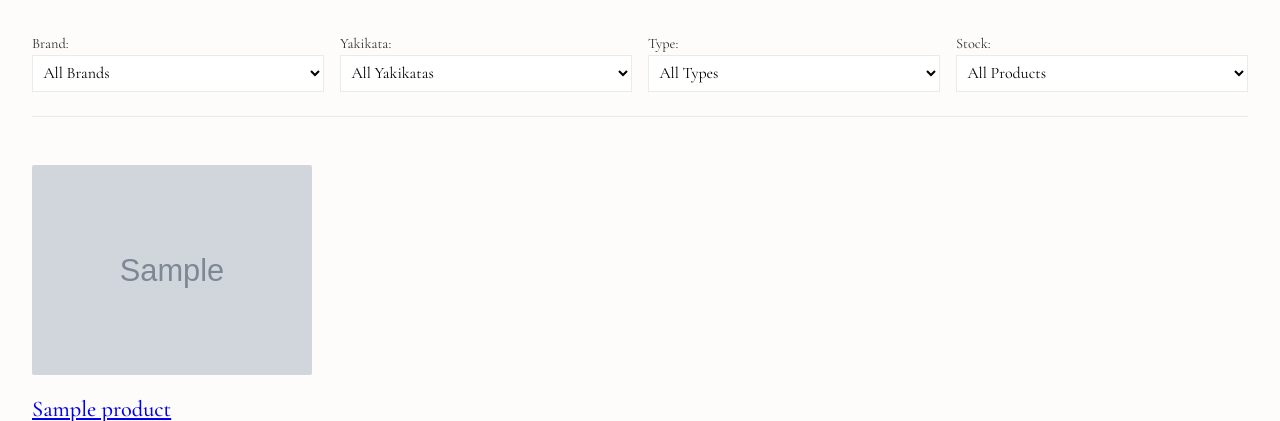
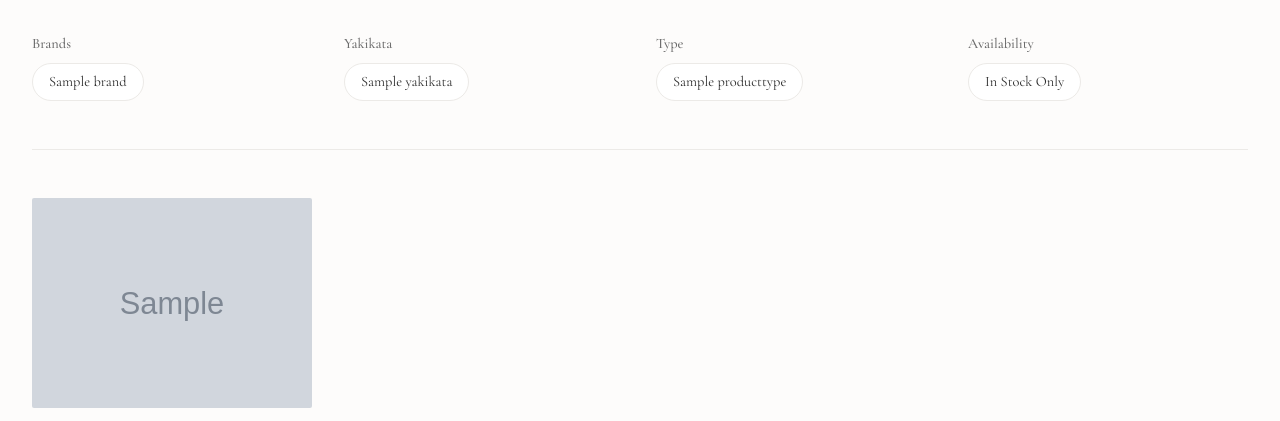
Before and after one commit to attwad/tetote, a Django app: page / in a window 1280 px wide. Shown: the part 69-490 px from the top of the page. Run offline with Django 5.2, Linux system fonts and the light colour scheme; tables that the repository leaves empty hold one stand-in row (values such as "Sample post"); grey boxes marked "Sample" are stand-in pictures.

Commit message:
better filters

```diff
--- a/shop/views.py
+++ b/shop/views.py
@@ -59,17 +59,22 @@ class ProductListView(ListView):
 
     def get_queryset(self):
         queryset = super().get_queryset().filter(public=True)
-        brand_slug = self.request.GET.get("brand")
-        yakikata_slug = self.request.GET.get("yakikata")
-        type_slug = self.request.GET.get("type")
+
+        # Multiple selections
+        brands = self.request.GET.getlist("brand")
+        yakikatas = self.request.GET.getlist("yakikata")
+        types = self.request.GET.getlist("type")
+
+        # Single click toggle
         stock_filter = self.request.GET.get("stock")
 
-        if brand_slug:
-            queryset = queryset.filter(brand__slug=brand_slug)
-        if yakikata_slug:
-            queryset = queryset.filter(yakikata__slug=yakikata_slug)
-        if type_slug:
-            queryset = queryset.filter(product_type__slug=type_slug)
+        if brands:
+            queryset = queryset.filter(brand__slug__in=brands)
+        if yakikatas:
+            queryset = queryset.filter(yakikata__slug__in=yakikatas)
+        if types:
+            queryset = queryset.filter(product_type__slug__in=types)
+
         if stock_filter == "in_stock":
             queryset = queryset.filter(stock_quantity__gt=0)
 
@@ -80,6 +85,12 @@ class ProductListView(ListView):
         context["brands"] = Brand.objects.all()
         context["yakikatas"] = Yakikata.objects.all()
         context["product_types"] = ProductType.objects.all()
+
+        # Pass active filter lists for template comparison
+        context["active_brands"] = self.request.GET.getlist("brand")
+        context["active_yakikatas"] = self.request.GET.getlist("yakikata")
+        context["active_types"] = self.request.GET.getlist("type")
+
         return context
 
 
--- a/templates/shop/product_list.html
+++ b/templates/shop/product_list.html
@@ -1,42 +1,91 @@
 {% extends "base.html" %}
-{% load i18n %}
+{% load i18n %}{% load static %}
+
+{% block extra_head %}
+<style>
+    .filter-group { margin-bottom: 1.5rem; }
+    .filter-label { display: block; font-size: 0.9rem; margin-bottom: 0.5rem; color: var(--text-muted); font-weight: 500; }
+    .chips { display: flex; gap: 0.5rem; flex-wrap: wrap; }
+    .chip {
+        padding: 0.4rem 1rem;
+        background: white;
+        border: 1px solid var(--border-light);
+        border-radius: 20px;
+        font-size: 0.9rem;
+        cursor: pointer;
+        transition: all 0.2s;
+        color: var(--text-main);
+        text-decoration: none;
+    }
+    .chip:hover { border-color: var(--text-muted); }
+    .chip.active {
+        background: var(--text-main);
+        color: white;
+        border-color: var(--text-main);
+    }
+    .stock-toggle {
+        display: inline-flex;
+        align-items: center;
+        gap: 0.5rem;
+        cursor: pointer;
+        font-size: 0.95rem;
+        user-select: none;
+    }
+</style>
+{% endblock %}
 
 {% block content %}
     <div class="filters">
-        <form method="get" style="display: flex; gap: 1rem; flex-wrap: wrap;">
-            <div style="flex: 1; min-width: 140px;">
-                <label for="brand" style="display: block; font-size: 0.9rem;">{% translate "Brand" %}:</label>
-                <select name="brand" id="brand" onchange="this.form.submit()" style="width: 100%;">
-                    <option value="">{% translate "All Brands" %}</option>
+        <form id="filter-form" method="get">
+            <!-- Hidden stock input -->
+            <input type="hidden" name="stock" id="stock-input" value="{{ request.GET.stock }}">
+
+            <div style="display: grid; grid-template-columns: repeat(auto-fit, minmax(200px, 1fr)); gap: 2rem;">
+                <div class="filter-group">
+                    <span class="filter-label">{% translate "Brands" %}</span>
+                    <div class="chips">
                         {% for brand in brands %}
-                        <option value="{{ brand.slug }}" {% if request.GET.brand == brand.slug %}selected{% endif %}>{{ brand.name }}</option>
+                            <a href="#" class="chip {% if brand.slug in active_brands %}active{% endif %}"
+                               onclick="toggleFilter(event, 'brand', '{{ brand.slug }}')">
+                                {{ brand.name }}
+                            </a>
                         {% endfor %}
-                </select>
                     </div>
-            <div style="flex: 1; min-width: 140px;">
-                <label for="yakikata" style="display: block; font-size: 0.9rem;">{% translate "Yakikata" %}:</label>
-                <select name="yakikata" id="yakikata" onchange="this.form.submit()" style="width: 100%;">
-                    <option value="">{% translate "All Yakikatas" %}</option>
+                </div>
+
+                <div class="filter-group">
+                    <span class="filter-label">{% translate "Yakikata" %}</span>
+                    <div class="chips">
                         {% for y in yakikatas %}
-                        <option value="{{ y.slug }}" {% if request.GET.yakikata == y.slug %}selected{% endif %}>{{ y.name }}</option>
+                            <a href="#" class="chip {% if y.slug in active_yakikatas %}active{% endif %}"
+                               onclick="toggleFilter(event, 'yakikata', '{{ y.slug }}')">
+                                {{ y.name }}
+                            </a>
                         {% endfor %}
-                </select>
                     </div>
-            <div style="flex: 1; min-width: 140px;">
-                <label for="type" style="display: block; font-size: 0.9rem;">{% translate "Type" %}:</label>
-                <select name="type" id="type" onchange="this.form.submit()" style="width: 100%;">
-                    <option value="">{% translate "All Types" %}</option>
+                </div>
+
+                <div class="filter-group">
+                    <span class="filter-label">{% translate "Type" %}</span>
+                    <div class="chips">
                         {% for t in product_types %}
-                        <option value="{{ t.slug }}" {% if request.GET.type == t.slug %}selected{% endif %}>{{ t.name }}</option>
+                            <a href="#" class="chip {% if t.slug in active_types %}active{% endif %}"
+                               onclick="toggleFilter(event, 'type', '{{ t.slug }}')">
+                                {{ t.name }}
+                            </a>
                         {% endfor %}
-                </select>
                     </div>
-            <div style="flex: 1; min-width: 140px;">
-                <label for="stock" style="display: block; font-size: 0.9rem;">{% translate "Stock" %}:</label>
-                <select name="stock" id="stock" onchange="this.form.submit()" style="width: 100%;">
-                    <option value="">{% translate "All Products" %}</option>
-                    <option value="in_stock" {% if request.GET.stock == "in_stock" %}selected{% endif %}>{% translate "In Stock Only" %}</option>
-                </select>
+                </div>
+
+                <div class="filter-group">
+                    <span class="filter-label">{% translate "Availability" %}</span>
+                    <div class="chips">
+                        <a href="#" class="chip {% if request.GET.stock == 'in_stock' %}active{% endif %}"
+                           onclick="toggleStock(event)">
+                            {% translate "In Stock Only" %}
+                        </a>
+                    </div>
+                </div>
             </div>
         </form>
     </div>
@@ -94,16 +143,49 @@
 
 {% block extra_js %}
 <script>
-    // Sync filters on page load (handles 'Back' button behavior)
+    function toggleFilter(event, name, value) {
+        event.preventDefault();
+        const url = new URL(window.location);
+        const params = url.searchParams;
+
+        // Get current values for this filter
+        const currentValues = params.getAll(name);
+
+        if (currentValues.includes(value)) {
+            // Remove if already exists
+            const newValues = currentValues.filter(v => v !== value);
+            params.delete(name);
+            newValues.forEach(v => params.append(name, v));
+        } else {
+            // Add if not exists
+            params.append(name, value);
+        }
+
+        // Reset to page 1 when filtering
+        params.delete('page');
+        window.location.href = url.toString();
+    }
+
+    function toggleStock(event) {
+        event.preventDefault();
+        const url = new URL(window.location);
+        const params = url.searchParams;
+
+        if (params.get('stock') === 'in_stock') {
+            params.delete('stock');
+        } else {
+            params.set('stock', 'in_stock');
+        }
+
+        params.delete('page');
+        window.location.href = url.toString();
+    }
+
+    // Handle back button
     window.onpageshow = function(event) {
-        const urlParams = new URLSearchParams(window.location.search);
-
-        const filters = ['brand', 'yakikata', 'type', 'stock'];
-        filters.forEach(f => {
-            const val = urlParams.get(f) || "";
-            const el = document.getElementById(f);
-            if (el) el.value = val;
-        });
+        if (event.persisted) {
+            // No need to reload as the chips are server-rendered with active classes
+        }
     };
 </script>
 {% endblock %}
```
Also changed, not shown: shop/tests.py (+24 -0 lines). Lines whose indentation alone changed are shown as unchanged.
